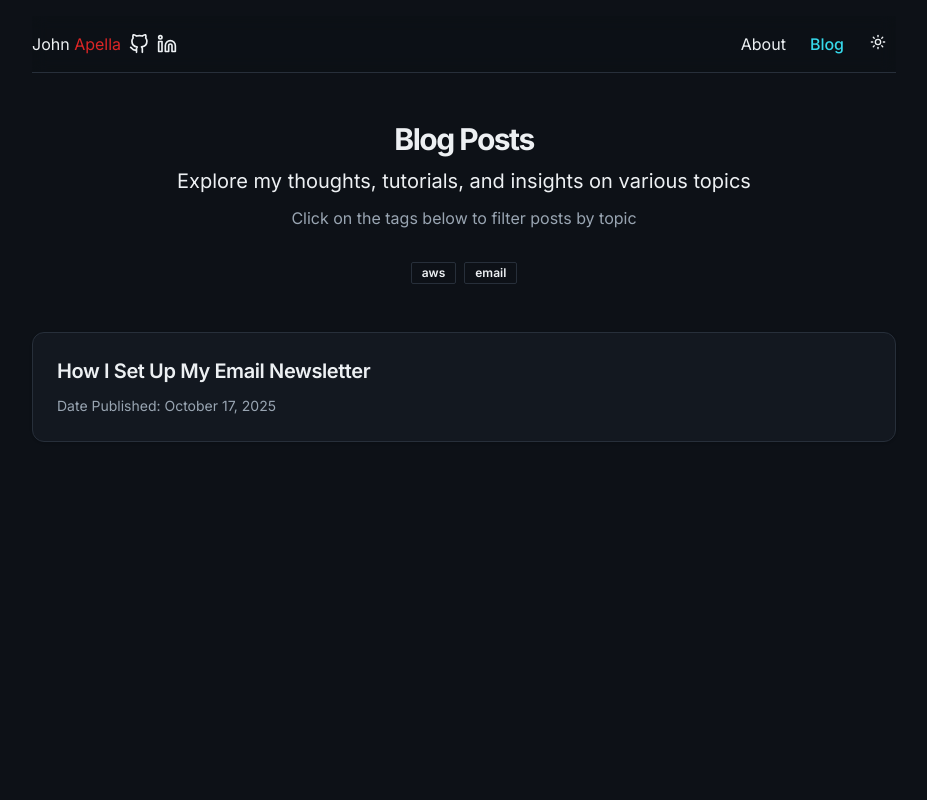
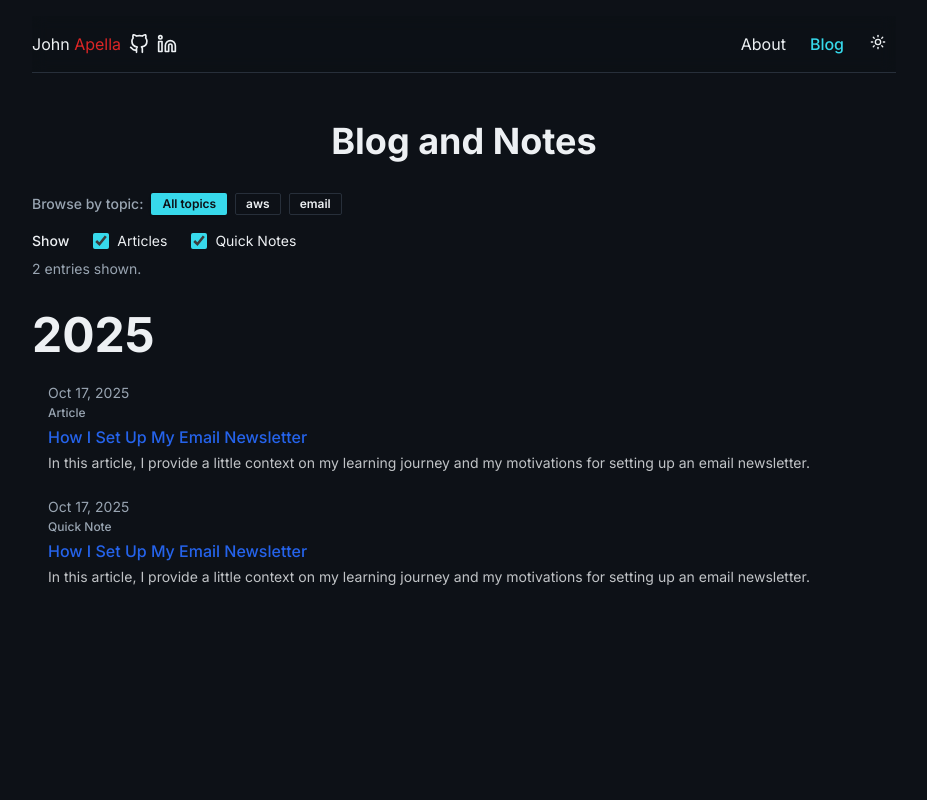
Before and after one commit to apella1/next-portfolio, a Next.js app: page /blog in a window 1280 px wide. Shown: the top 800 px of the page, without its empty margins (176-1103 px from the left). Built offline with nearby package versions, Linux system fonts and the light colour scheme; some icons are missing.

Commit message:
feat: separate notes and posts

```diff
--- a/app/blog/blog-client.tsx
+++ b/app/blog/blog-client.tsx
@@ -1,69 +1,109 @@
 "use client";
 
-import PostCard from "@/components/blog/post-card";
 import { Badge } from "@/components/ui/badge";
-import { Button } from "@/components/ui/button";
 import { cn } from "@/lib/utils";
 import { Post } from "@/types/post";
+import { format, parseISO } from "date-fns";
 import { X } from "lucide-react";
+import Link from "next/link";
 import { useState } from "react";
 
 interface BlogClientProps {
   initialPosts: Post[];
+  initialNotes: Post[];
 }
 
-const BlogClient = ({ initialPosts }: BlogClientProps) => {
+function formatDate(dateStr: string) {
+  try {
+    return format(parseISO(dateStr), "MMM d, yyyy");
+  } catch {
+    return dateStr;
+  }
+}
+
+function getYear(dateStr: string) {
+  try {
+    return parseISO(dateStr).getFullYear();
+  } catch {
+    return new Date().getFullYear();
+  }
+}
+
+const BlogClient = ({ initialPosts, initialNotes }: BlogClientProps) => {
   const [selectedTags, setSelectedTags] = useState<string[]>([]);
+  const [showArticles, setShowArticles] = useState(true);
+  const [showNotes, setShowNotes] = useState(true);
 
-  const publishedPosts = initialPosts.filter((post) => post.isPublished);
+  const publishedPosts = initialPosts.filter((p) => p.isPublished);
+  const publishedNotes = initialNotes.filter((n) => n.isPublished);
 
   const getAllTags = (): string[] => {
     const tagSet = new Set<string>();
-    publishedPosts.forEach((post) => {
-      post.tags?.forEach((tag) => tagSet.add(tag));
+    [...publishedPosts, ...publishedNotes].forEach((item) => {
+      item.tags?.forEach((tag) => tagSet.add(tag));
     });
     return Array.from(tagSet).sort();
   };
 
   const allTags = getAllTags();
 
-  const filteredPosts = publishedPosts.filter((post) => {
-    if (selectedTags.length === 0) return true;
-    return post.tags?.some((tag) => selectedTags.includes(tag));
-  });
-
   const toggleTag = (tag: string) => {
-    setSelectedTags((prevSelectedTags) => {
-      if (prevSelectedTags.includes(tag)) {
-        return prevSelectedTags.filter((t) => t !== tag);
-      }
-      return [...prevSelectedTags, tag];
-    });
+    setSelectedTags((prev) =>
+      prev.includes(tag) ? prev.filter((t) => t !== tag) : [...prev, tag],
+    );
   };
 
+  const combined: Post[] = [
+    ...(showArticles ? publishedPosts : []),
+    ...(showNotes ? publishedNotes : []),
+  ]
+    .filter((item) => {
+      if (selectedTags.length === 0) return true;
+      return item.tags?.some((tag) => selectedTags.includes(tag));
+    })
+    .sort(
+      (a, b) =>
+        new Date(b.publishedAt).getTime() - new Date(a.publishedAt).getTime(),
+    );
+
+  const byYear = combined.reduce<Record<number, Post[]>>((acc, item) => {
+    const year = getYear(item.publishedAt);
+    if (!acc[year]) acc[year] = [];
+    acc[year].push(item);
+    return acc;
+  }, {});
+
+  const years = Object.keys(byYear)
+    .map(Number)
+    .sort((a, b) => b - a);
+
   return (
-    <section className="container py-12 min-h-screen">
-      <div className="flex flex-col items-center justify-center space-y-4 text-center">
-        <div className="space-y-2">
-          <h1 className="text-xl font-bold tracking-tighter sm:text-3xl">
-            Blog Posts
-          </h1>
-          <p className="md:text-xl/relaxed lg:text-base/relaxed xl:text-xl/relaxed">
-            Explore my thoughts, tutorials, and insights on various topics
-          </p>
-          <p className="text-muted-foreground">
-            Click on the tags below to filter posts by topic
-          </p>
-        </div>
+    <section className="container py-12 min-h-screen max-w-4xl">
+      <h1 className="text-4xl font-bold text-center mb-8">Blog and Notes</h1>
 
-        <div className="w-full max-w-4xl">
-          <div className="flex flex-wrap gap-2 justify-center py-4">
+      {/* Tag filter */}
+      <div className="flex flex-wrap items-center gap-2 mb-4">
+        <span className="text-sm text-muted-foreground font-medium">
+          Browse by topic:
+        </span>
+        <Badge
+          variant={selectedTags.length === 0 ? "default" : "outline"}
+          className={cn(
+            "cursor-pointer transition-colors",
+            selectedTags.length === 0
+              ? "bg-primary text-primary-foreground hover:bg-primary/90"
+              : "hover:bg-muted",
+          )}
+          onClick={() => setSelectedTags([])}
+        >
+          All topics
+        </Badge>
         {allTags.map((tag) => (
           <Badge
             key={tag}
             variant={selectedTags.includes(tag) ? "default" : "outline"}
             className={cn(
-                  `cursor-pointer transition-colors`,
+              "cursor-pointer transition-colors",
               selectedTags.includes(tag)
                 ? "bg-primary text-primary-foreground hover:bg-primary/90"
                 : "hover:bg-muted",
@@ -74,28 +114,84 @@ const BlogClient = ({ initialPosts }: BlogClientProps) => {
           </Badge>
         ))}
         {selectedTags.length > 0 && (
-              <Button
-                variant="destructive"
-                size="sm"
+          <button
             onClick={() => setSelectedTags([])}
-                className="ml-2"
+            className="ml-1 flex items-center gap-1 text-xs text-destructive hover:underline"
           >
-                Clear Filters <X className="ml-2 h-4 w-4" />
-              </Button>
+            Clear <X className="h-3 w-3" />
+          </button>
         )}
       </div>
+
+      {/* Show checkboxes */}
+      <div className="flex items-center gap-6 mb-2">
+        <span className="text-sm font-medium">Show</span>
+        <label className="flex items-center gap-2 text-sm cursor-pointer">
+          <input
+            type="checkbox"
+            checked={showArticles}
+            onChange={(e) => setShowArticles(e.target.checked)}
+            className="accent-primary h-4 w-4"
+          />
+          Articles
+        </label>
+        <label className="flex items-center gap-2 text-sm cursor-pointer">
+          <input
+            type="checkbox"
+            checked={showNotes}
+            onChange={(e) => setShowNotes(e.target.checked)}
+            className="accent-primary h-4 w-4"
+          />
+          Quick Notes
+        </label>
+      </div>
+
+      {/* Entry count */}
+      <p className="text-sm text-muted-foreground mb-8">
+        {combined.length} {combined.length === 1 ? "entry" : "entries"} shown.
+      </p>
+
+      {/* Year groups */}
+      {years.length === 0 ? (
+        <p className="text-center text-muted-foreground py-12">
+          No entries found matching the selected filters.
+        </p>
+      ) : (
+        <div className="space-y-12">
+          {years.map((year) => (
+            <div key={year}>
+              <h2 className="text-5xl font-bold mb-6">{year}</h2>
+              <div className="space-y-6 pl-4">
+                {byYear[year].map((item) => {
+                  const href =
+                    item.type === "note"
+                      ? `/notes/${item.slug}`
+                      : `/posts/${item.slug}`;
+                  return (
+                    <div key={`${item.type}-${item.slug}`}>
+                      <p className="text-sm text-muted-foreground mb-0.5">
+                        {formatDate(item.publishedAt)}
+                      </p>
+                      <p className="text-xs font-medium text-muted-foreground mb-1">
+                        {item.type === "note" ? "Quick Note" : "Article"}
+                      </p>
+                      <Link
+                        href={href}
+                        className="text-blue-600 font-medium hover:underline leading-snug"
+                      >
+                        {item.title}
+                      </Link>
+                      {item.description && (
+                        <p className="text-sm text-foreground/80 mt-1">
+                          {item.description}
+                        </p>
+                      )}
+                    </div>
+                  );
+                })}
               </div>
             </div>
-
-      <div className="mt-8 grid gap-4">
-        {filteredPosts.map((post) => (
-          <PostCard key={post.slug} post={post} isAllBlogsPage />
           ))}
-      </div>
-
-      {filteredPosts.length === 0 && (
-        <div className="text-center text-muted-foreground py-12">
-          No posts found matching the selected tags.
         </div>
       )}
     </section>
--- a/app/blog/page.tsx
+++ b/app/blog/page.tsx
@@ -1,15 +1,16 @@
+import { getNotes } from "@/utils/notes";
 import { getPosts } from "@/utils/posts";
+import { Metadata } from "next";
 import BlogClient from "./blog-client";
-import { Metadata } from "next";
 
 export const metadata: Metadata = {
-  title: "John Apella | Blog",
+  title: "John Apella | Blog and Notes",
 };
 
 const BlogPage = async () => {
-  const allPosts = await getPosts();
+  const [allPosts, allNotes] = await Promise.all([getPosts(), getNotes()]);
 
-  return <BlogClient initialPosts={allPosts} />;
+  return <BlogClient initialPosts={allPosts} initialNotes={allNotes} />;
 };
 
 export default BlogPage;
--- a/components/home/recent-posts-and-notes.tsx
+++ b/components/home/recent-posts-and-notes.tsx
@@ -1,62 +1,162 @@
-import PostCard from "../blog/post-card";
+import { Post } from "@/types/post";
+import { format, parseISO } from "date-fns";
+import Image from "next/image";
 import Link from "next/link";
-import { Post } from "@/types/post";
 
 interface RecentPostsProps {
   posts: Post[];
   notes: Post[];
 }
 
+function formatDate(dateStr: string) {
+  try {
+    return format(parseISO(dateStr), "MMM d, yyyy");
+  } catch {
+    return dateStr;
+  }
+}
+
 const RecentPostsAndNotes = ({ posts, notes }: RecentPostsProps) => {
   const recentPosts = posts
-    .filter((post: Post) => post.isPublished)
+    .filter((post) => post.isPublished)
     .sort(
-      (a: Post, b: Post) =>
+      (a, b) =>
         new Date(b.publishedAt).getTime() - new Date(a.publishedAt).getTime(),
     )
-    .slice(0, 3);
+    .slice(0, 4);
 
-  const recentNotes = posts
-    .filter((post: Post) => post.isPublished)
+  const recentNotes = notes
+    .filter((note) => note.isPublished)
     .sort(
-      (a: Post, b: Post) =>
+      (a, b) =>
         new Date(b.publishedAt).getTime() - new Date(a.publishedAt).getTime(),
     )
-    .slice(0, 3);
+    .slice(0, 5);
 
   if (recentPosts.length === 0 && recentNotes.length === 0) {
     return null;
   }
 
+  const featuredPost = recentPosts[0];
+  const remainingPosts = recentPosts.slice(1);
+
   return (
     <section className="container space-y-6 py-8 md:py-10">
-      <div className="flex flex-col space-y-3">
-        <h2 className="lg:text-2xl font-semibold tracking-tight">
-          Recent Posts and Notes
+      <div className="flex flex-col space-y-1">
+        <h2 className="text-2xl font-semibold tracking-tight">
+          Recent Articles and Notes
         </h2>
-        <p>
-          See posts and notes{" "}
-          <Link href="/blog" className="text-blue-500">
-            archive
+        <p className="text-muted-foreground">
+          See{" "}
+          <Link href="/blog" className="text-blue-500 hover:underline">
+            Blog and Notes Archive
           </Link>{" "}
           for all entries.
         </p>
       </div>
-      <section className="flex flex-col space-y-5 lg:flex-row space-x-6">
-        <div className="grid gap-4">
-          {recentPosts.slice(0, 1).map((post) => (
-            <PostCard key={post.slug} post={post} />
-          ))}
-          {recentPosts.slice(1).map((post) => (
-            <PostCard key={post.slug} post={post} />
-          ))}
+
+      <div className="flex flex-col lg:flex-row gap-10">
+        {/* Left column: Latest Articles */}
+        <div className="flex-1 min-w-0">
+          <h3 className="text-base font-semibold border-b pb-2 mb-4">
+            Latest Articles
+          </h3>
+
+          {featuredPost && (
+            <div className="mb-6">
+              {featuredPost.image && (
+                <Link href={`/posts/${featuredPost.slug}`}>
+                  <div className="relative w-full aspect-[16/9] mb-3 overflow-hidden rounded-md bg-muted">
+                    <Image
+                      src={featuredPost.image}
+                      alt={featuredPost.title}
+                      fill
+                      className="object-cover"
+                    />
+                  </div>
+                </Link>
+              )}
+              <Link
+                href={`/posts/${featuredPost.slug}`}
+                className="text-lg font-semibold text-blue-600 hover:underline leading-snug"
+              >
+                {featuredPost.title}
+              </Link>
+              <p className="text-sm text-muted-foreground mt-1">
+                {formatDate(featuredPost.publishedAt)}
+              </p>
+              {featuredPost.description && (
+                <p className="text-sm mt-1 text-foreground/80">
+                  {featuredPost.description}
+                </p>
+              )}
+            </div>
+          )}
+
+          <div className="flex flex-col gap-5">
+            {remainingPosts.map((post) => (
+              <div key={post.slug} className="flex gap-4 items-start">
+                {post.image && (
+                  <Link
+                    href={`/posts/${post.slug}`}
+                    className="shrink-0 w-24 h-16 relative overflow-hidden rounded-md bg-muted"
+                  >
+                    <Image
+                      src={post.image}
+                      alt={post.title}
+                      fill
+                      className="object-cover"
+                    />
+                  </Link>
+                )}
+                <div className="flex-1 min-w-0">
+                  <Link
+                    href={`/posts/${post.slug}`}
+                    className="text-blue-600 font-medium hover:underline leading-snug"
+                  >
+                    {post.title}
+                  </Link>
+                  <p className="text-sm text-muted-foreground mt-0.5">
+                    {formatDate(post.publishedAt)}
+                  </p>
+                  {post.description && (
+                    <p className="text-sm text-foreground/80 mt-0.5 line-clamp-2">
+                      {post.description}
+                    </p>
+                  )}
+                </div>
+              </div>
+            ))}
+          </div>
         </div>
-        <div className="grid gap-4">
-          {recentNotes.map((post) => (
-            <PostCard key={post.slug} post={post} />
-          ))}
+
+        {/* Right column: Quick Notes */}
+        <div className="lg:w-80 shrink-0">
+          <h3 className="text-base font-semibold border-b pb-2 mb-4">
+            Quick Notes
+          </h3>
+          <div className="flex flex-col divide-y">
+            {recentNotes.map((note) => (
+              <div key={note.slug} className="py-4 first:pt-0">
+                <p className="text-xs text-muted-foreground mb-0.5">
+                  {formatDate(note.publishedAt)}
+                </p>
+                <Link
+                  href={`/notes/${note.slug}`}
+                  className="text-blue-600 font-medium hover:underline leading-snug"
+                >
+                  {note.title}
+                </Link>
+                {note.description && (
+                  <p className="text-sm text-foreground/80 mt-1 line-clamp-3">
+                    {note.description}
+                  </p>
+                )}
+              </div>
+            ))}
+          </div>
         </div>
-      </section>
+      </div>
     </section>
   );
 };
--- a/types/post.ts
+++ b/types/post.ts
@@ -8,4 +8,5 @@ export type Post = {
   author: string;
   tags?: string[];
   content: string;
+  type: "post" | "note";
 };
--- a/utils/notes.ts
+++ b/utils/notes.ts
@@ -41,6 +41,7 @@ export async function getNotes(): Promise<Post[]> {
           author: metadata.author,
           tags: metadata.tags ?? [],
           content: fileContent,
+          type: "note" as const,
         } as Post;
       }),
   );
--- a/utils/posts.ts
+++ b/utils/posts.ts
@@ -41,6 +41,7 @@ export async function getPosts(): Promise<Post[]> {
           author: metadata.author,
           tags: metadata.tags ?? [],
           content: fileContent,
+          type: "post" as const,
         } as Post;
       }),
   );
```
Lines whose indentation alone changed are shown as unchanged.
